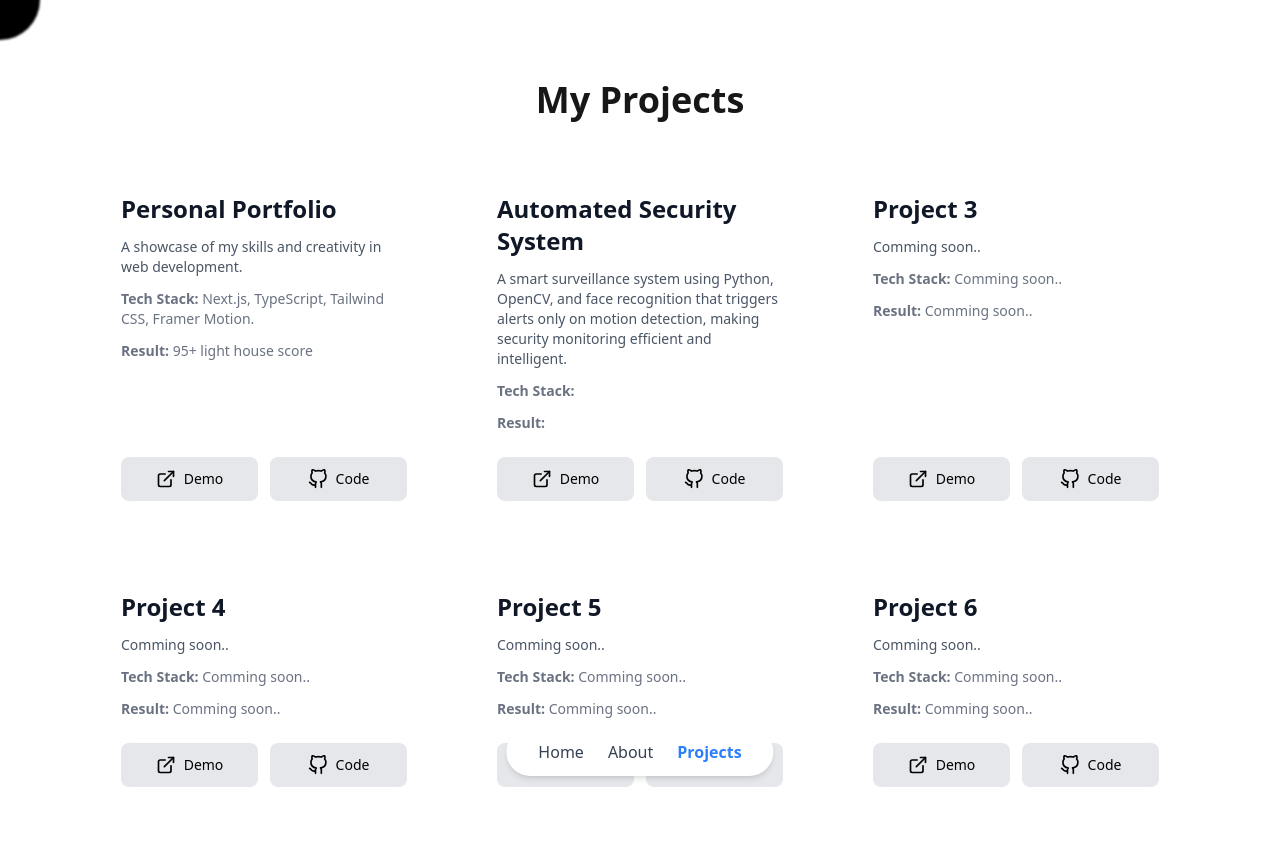
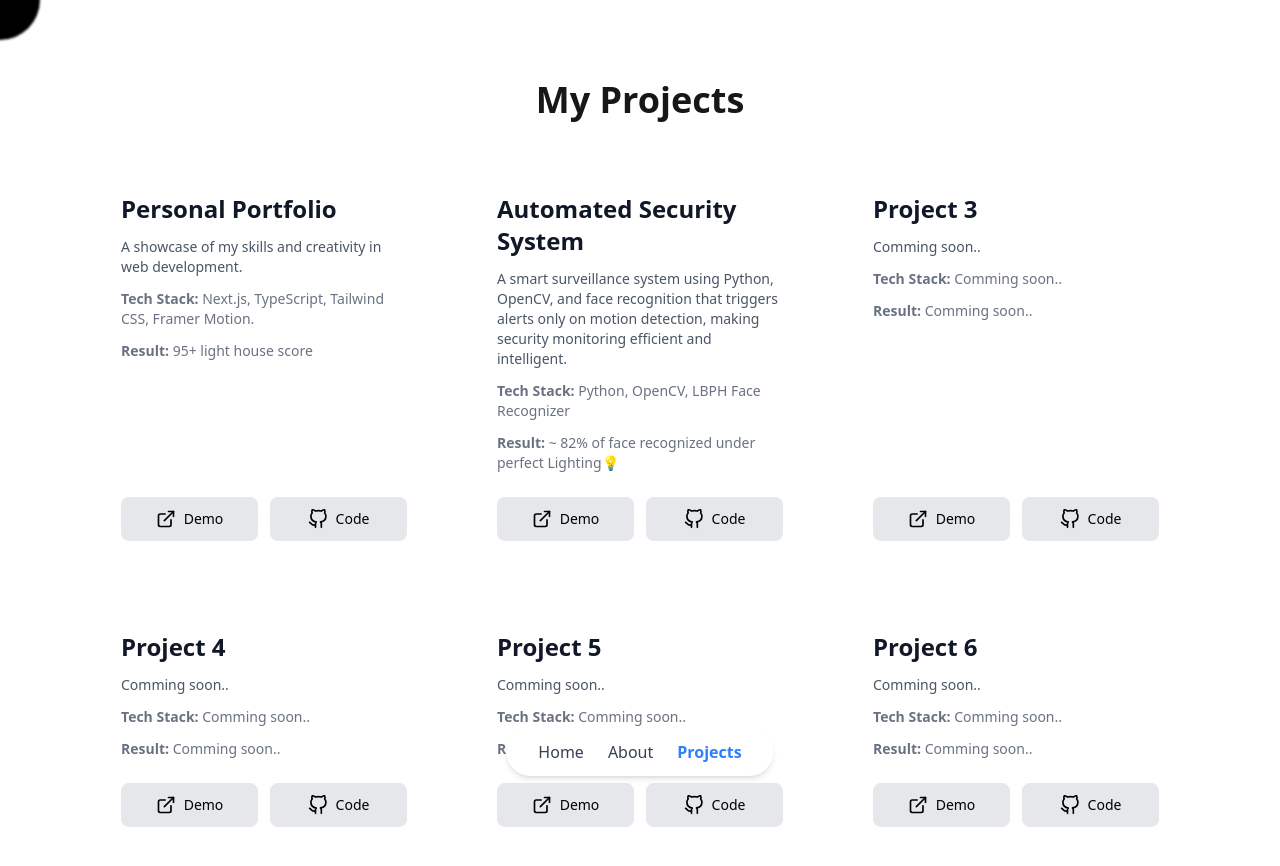
Before and after one commit to sai-unknown/personal_portfolio, a Next.js app: page /projects in a window 1280 px wide. Shown: the top 866 px of the page. Built offline with nearby package versions, Linux system fonts and the light colour scheme.

Commit message:
Enhance project details for Automated Security System
Added tech stack and result details for the Automated Security System project.

```diff
--- a/src/app/projects/page.tsx
+++ b/src/app/projects/page.tsx
@@ -104,6 +104,8 @@ const projects = [
         id: 2,
         title: "Automated Security System",
         description: "A smart surveillance system using Python, OpenCV, and face recognition that triggers alerts only on motion detection, making security monitoring efficient and intelligent.",
+        techStack: "Python, OpenCV, LBPH Face Recognizer",
+        Result: "~ 82% of face recognized under perfect Lighting💡",
         demoUrl: "https://github.com/sai-unknown/Automated-Security-System",
         codeUrl: "https://github.com/sai-unknown/Automated-Security-System",
     },
```
